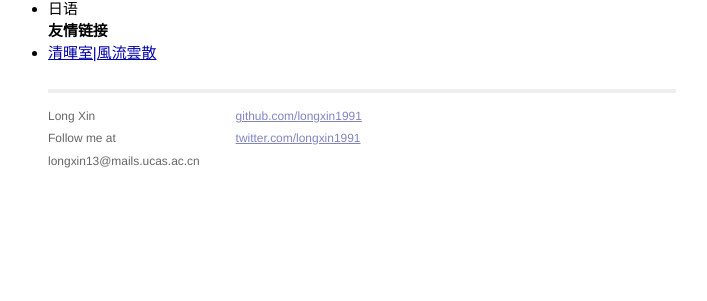
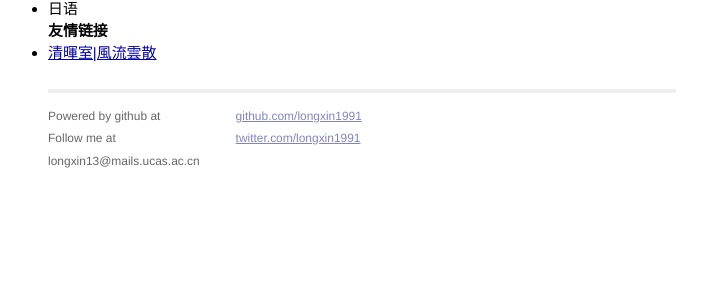
Before and after one commit to longxin1991/longxin1991.github.com, a Jekyll site: the page built from profile_zh.html, in a window 1280 px wide. Shown: the part 406-707 px from the top of the page, without its empty margins (278-985 px from the left). Built offline with Jekyll 4.4.1, drawn with Linux system fonts in a browser that asks for light colours.

Commit message:
change layout.

```diff
--- a/_layouts/default.html
+++ b/_layouts/default.html
@@ -26,7 +26,7 @@
           <div class="footer">
             <div class="contact">
               <p>
-                Long Xin<br />
+                Powered by github at<br />
                 Follow me at<br />
                 longxin13@mails.ucas.ac.cn
               </p>
```
